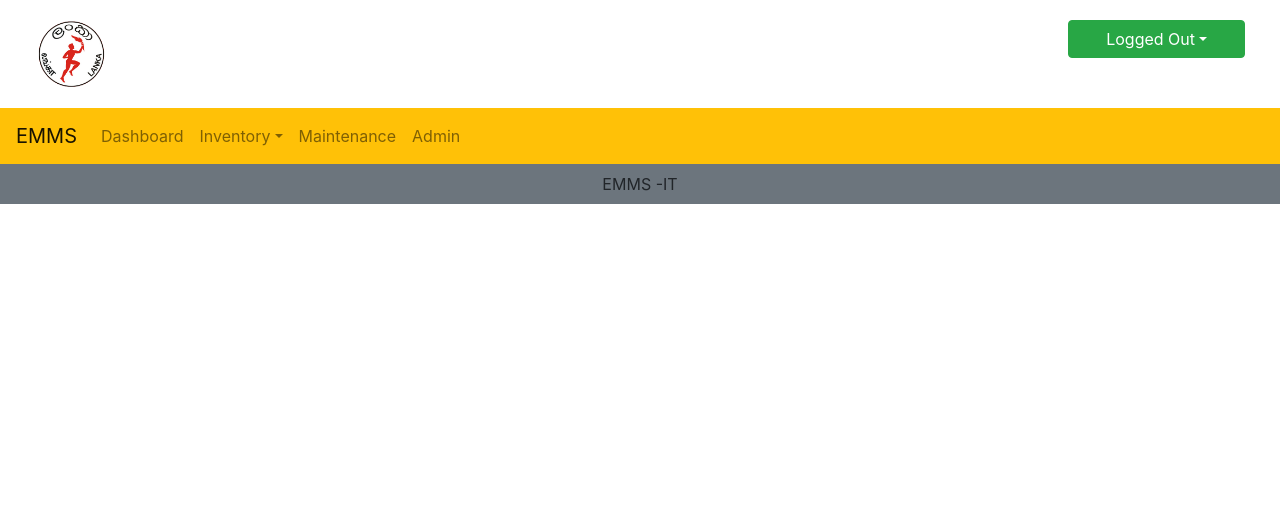
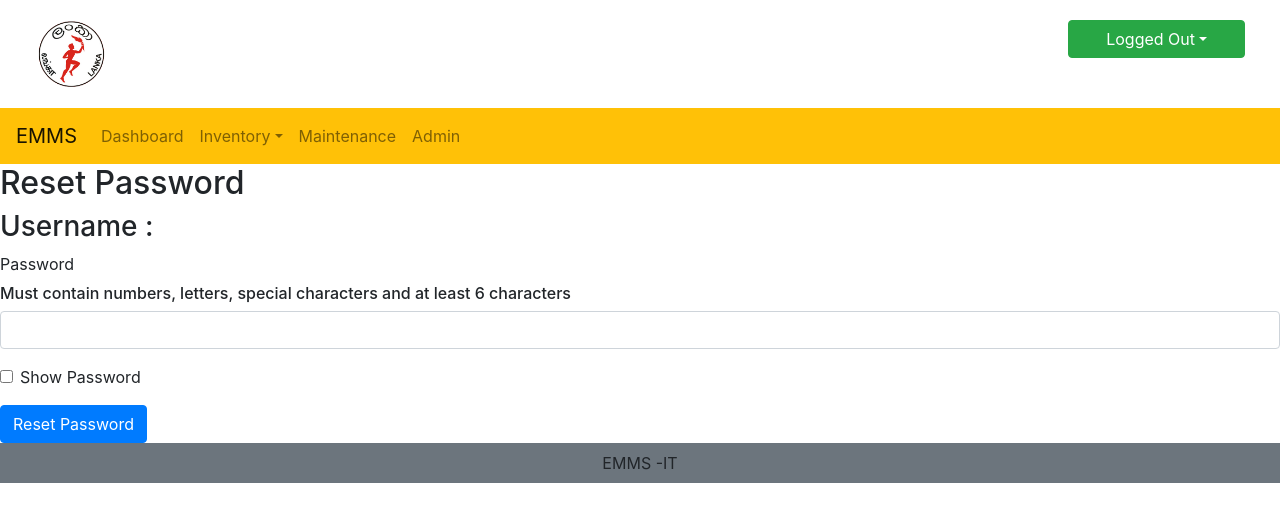
Before and after one commit to RavinduLa/emms-frontend, a React (Create React App) app: page /user/resetPassword/1 in a window 1280 px wide. Shown: the top 522 px of the page. Built offline with nearby package versions, Linux system fonts and the light colour scheme; no server answers.

Commit message:
Added admin password reset functionality.

```diff
--- a/src/App.js
+++ b/src/App.js
@@ -55,6 +55,8 @@ import UserPage from "./components/Users/UserPage";
 import ViewAllUsers from "./components/Users/ViewAllUsers";
 import EditUser from "./components/Users/EditUser";
 import DeleteUser from "./components/Users/DeleteUser";
+import AdminResetPassword from "./components/Users/AdminResetPassword";
+import AdminResetPwSingleView from "./components/Users/AdminResetPwSingleView";
 //import SupplierList from "./components/SupplierList";
 
 function App() {
@@ -151,6 +153,9 @@ function App() {
           <Route path="/user/register" exact component={RegisterUser}/>
           <Route path="/user/allUsers" exact component={ViewAllUsers}/>
           <Route path="/user/deleteUsers" exact component={DeleteUser}/>
+          <Route path="/user/resetPassword" exact component={AdminResetPassword}/>
+          <Route path="/user/resetPassword/:id" exact component={AdminResetPwSingleView}/>
+          {/*<Route path="/user/adminResetPwSingleView" exact component={AdminResetPwSingleView}/>*/}
           <Route path="/user/:id" exact component={EditUser}/>
 
           {/*<Route path="/departmentFilter" exact component={DepartmentFilter}/>*/}
--- /dev/null
+++ b/src/components/Users/AdminResetPassword.js
@@ -0,0 +1,88 @@
+import React from "react";
+import UserService from "../../service/UserService";
+import {Button, Table} from "react-bootstrap";
+import {Link} from "react-router-dom";
+
+class AdminResetPassword extends React.Component{
+
+    constructor(props) {
+        super(props);
+        this.state = this.initialState;
+
+        this.navigateToResetPage = this.navigateToResetPage.bind(this);
+
+    }
+
+    initialState={
+        users:[]
+    }
+
+    componentDidMount() {
+
+        //get all users
+        UserService.getAllUsers()
+            .then(response => response.data)
+            .then((data) => {
+                this.setState({users:data});
+            }).catch(error => {
+            console.log("Error in connecting: " +error);
+        });
+    }
+
+    navigateToResetPage = (event, id) => {
+        window.location = `/user/resetPassword/${id}`
+
+    }
+
+    render() {
+        return (
+            <div>
+
+                <h2>Reset User Passwords</h2>
+                <Table className={'table-sm'} striped bordered hover variant='light'>
+                    <thead>
+                    <tr>
+                        <td>Username</td>
+                        <td>User Status</td>
+                    </tr>
+                    </thead>
+
+                    <tbody>
+                    {
+                        this.state.users.length === 0?
+                            <tr>No users</tr>:
+                            this.state.users.map((e) => (
+                                <tr key={e.id}>
+                                    <td>{e.username}</td>
+                                    {
+                                        e.enabled === true ?
+                                            <td>Enabled</td>:
+                                            <td>Disabled</td>
+                                    }
+                                    <td>
+                                        {
+                                            e.username === 'admin'?
+                                                <Button disabled={true}>Cannot Edit Admin</Button>:
+                                                <Button
+                                                    className={'btn btn-info'}
+                                                    onClick={event => this.navigateToResetPage(event,e.id)}
+
+                                                >
+                                                    Reset Password
+                                                </Button>
+                                        }
+                                    </td>
+                                </tr>
+                            ))
+                    }
+                    </tbody>
+
+                </Table>
+
+            </div>
+        );
+    }
+
+}
+
+export default AdminResetPassword;
--- /dev/null
+++ b/src/components/Users/AdminResetPwSingleView.js
@@ -0,0 +1,123 @@
+import React from "react";
+import {Button, Form} from "react-bootstrap";
+import UserService from "../../service/UserService";
+import Toast1 from "../Toasts/Toast1";
+
+class AdminResetPwSingleView extends React.Component{
+    constructor(props) {
+        super(props);
+        this.state = this.initialState;
+        this.state.show = false;
+
+        this.onChange = this.onChange.bind(this);
+        this.toggleShowPassword = this.toggleShowPassword.bind(this);
+        this.submitPassword = this.submitPassword.bind(this);
+
+    }
+
+    initialState={
+        id:'',
+        username:'',
+        password:''
+    }
+
+    componentDidMount() {
+        //let {data} = this.props.location;
+
+        this.setState({id:this.props.match.params.id});
+
+        UserService.getUserById(this.props.match.params.id)
+            .then(response => response.data)
+            .then((data) => {
+                this.setState({username:data.username});
+            }).catch(error=> {
+                console.log("Error in connecting");
+        })
+        //this.setState({username:data.username});
+    }
+
+    onChange = (event) => {
+        this.setState({[event.target.name]:event.target.value});
+    }
+
+    submitPassword = (event) => {
+        event.preventDefault();
+        let resetRequest ={
+            id: this.state.id,
+            newPassword: this.state.password
+        }
+
+        console.log("State : id", this.state.id);
+        console.log("State Password : ", this.state.password);
+
+        console.log("Request id : ", resetRequest.id );
+        console.log("Request Password : ", resetRequest.password);
+
+        UserService.resetPassword(resetRequest)
+            .then(response => response.data)
+            .then((data) => {
+                if(data != null){
+                    this.setState({"show":true});
+                    setTimeout(() => this.setState({"show" : false}),3000);
+                }
+                else{
+                    alert("Error in resetting the password.")
+                }
+            }).catch(error => {
+                console.log("Error in connecting.",error);
+        })
+
+    }
+
+    toggleShowPassword = () => {
+        let x = document.getElementById("passwordId");
+        if (x.type === 'password'){
+            x.type = 'text';
+        }else{
+            x.type = 'password';
+        }
+    }
+
+    render() {
+        return (
+            <div>
+
+                <div style={{"display":this.state.show ? "block" :"none" }}>
+                    <Toast1
+                        children={{show:this.state.show,
+                            message:"Password Reset Successfully",
+                            type: 'success'}}/>
+                </div>
+
+                <h2>Reset Password</h2>
+                <h3>Username : {this.state.username}</h3>
+
+                <Form onSubmit={this.submitPassword}>
+                    <Form.Group>
+                        <Form.Label>Password</Form.Label>
+                        <h6>Must contain numbers, letters, special characters and at least 6 characters</h6>
+                        <Form.Control
+                            type={'password'}
+                            name={'password'}
+                            id={'passwordId'}
+                            pattern={"(?=.*\\d)(?=.*[a-zA-Z])(?=.*?[~`!@#$%\\^&*()\\-_=+[\\]{};:\x27.,\x22\\\\|/?><]).{6,}"}
+                            required
+                            onChange={this.onChange}
+
+                        />
+                    </Form.Group>
+
+                    <Form.Group>
+                        <Form.Check type={'checkbox'} label={'Show Password'} onClick={this.toggleShowPassword} />
+                    </Form.Group>
+
+                    <Button type={'submit'} className={'btn btn-primary'}>Reset Password</Button>
+
+                </Form>
+
+            </div>
+        );
+    }
+
+}
+export default AdminResetPwSingleView;
--- a/src/components/Users/UserPage.js
+++ b/src/components/Users/UserPage.js
@@ -15,6 +15,7 @@ class UserPage extends React.Component{
                 <Link to={'/user/register'} className={'btn btn-primary'}>Add User</Link>
                 <Link to={'/user/allUsers'} className={'btn btn-secondary'}>View All Users</Link>
                 <Link to={'/user/deleteUsers'} className={'btn btn-danger'}>Delete Users</Link>
+                <Link to={'/user/resetPassword'} className={'btn btn-secondary'}>Reset Passwords</Link>
 
             </div>
         );
--- a/src/service/UserService.js
+++ b/src/service/UserService.js
@@ -73,5 +73,9 @@ class UserService extends React.Component{
         return axios.put(BACKEND_BASE_URL + "/api/user/disable/" +id, {}, {headers: AuthHeader()} );
     }
 
+    resetPassword(resetRequest){
+        return axios.put(BACKEND_BASE_URL + "/api/user/resetPassword",resetRequest,{headers:AuthHeader()});
+    }
+
 }
 export default new UserService();
```
